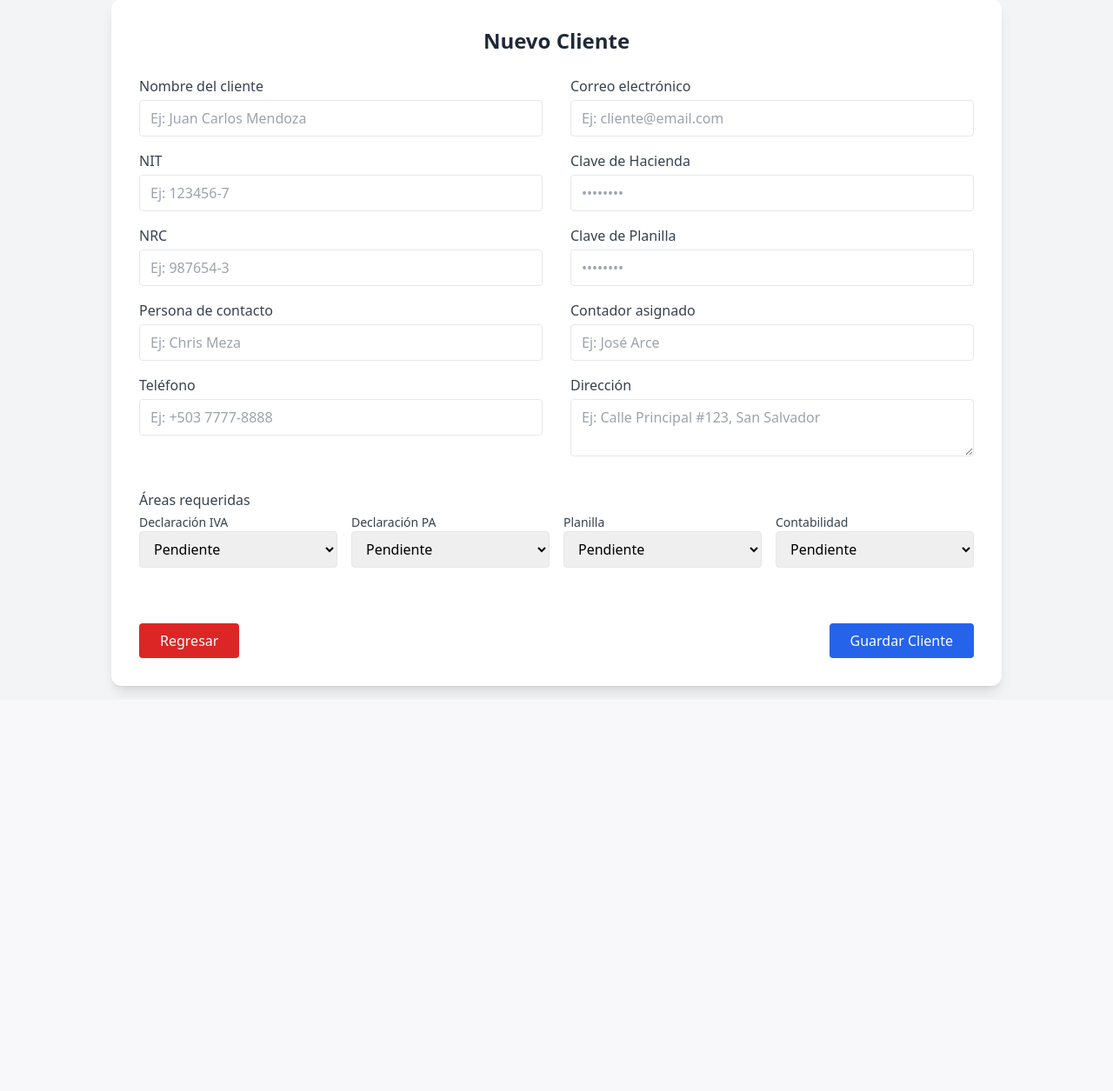
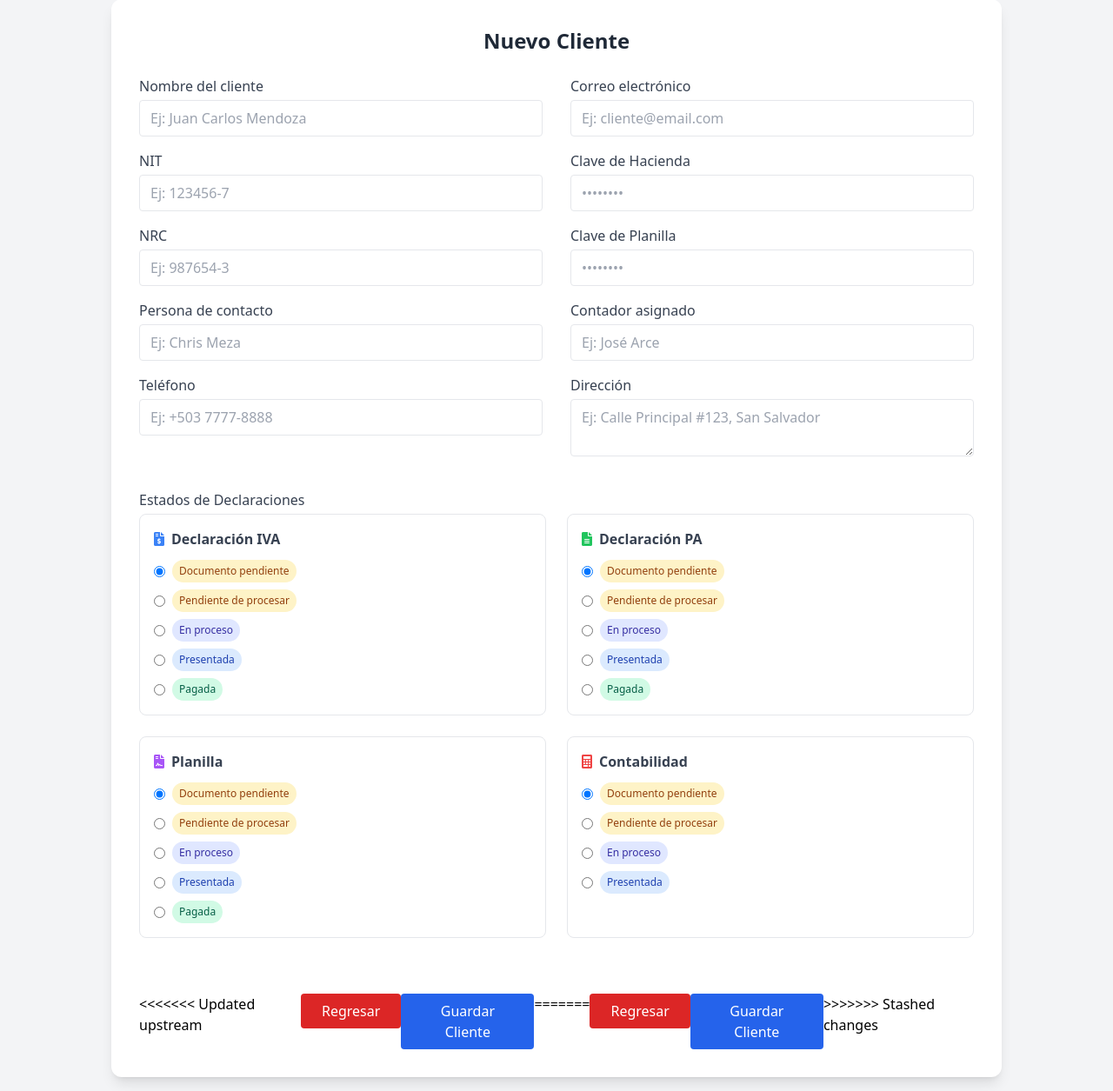
Before and after one commit to ChristopherTommy0506/Profinancial, a PHP site: page /nuevo_cliente.html in a window 1280 px wide. Shown: the part 17-1272 px from the top of the page at 87% size. Before the commit the page ends 822 px from the top, so only its background shows below. Run offline with PHP 8.4, Linux system fonts and the light colour scheme; some libraries are stand-ins or nearby versions.

Commit message:
Modificacion

```diff
--- a/cliente/nuevo_cliente.html
+++ b/cliente/nuevo_cliente.html
@@ -7,6 +7,40 @@
   <script src="https://cdn.tailwindcss.com"></script>
   <link href="https://cdnjs.cloudflare.com/ajax/libs/font-awesome/6.0.0-beta3/css/all.min.css" rel="stylesheet">
   <title>Agregar nuevo cliente</title>
+  <style>
+    .estado-badge {
+      display: inline-flex;
+      align-items: center;
+      padding: 0.25rem 0.5rem;
+      border-radius: 9999px;
+      font-size: 0.75rem;
+      font-weight: 500;
+    }
+    .badge-documento-pendiente {
+      background-color: #fef3c7;
+      color: #92400e;
+    }
+    .badge-pendiente-procesar {
+      background-color: #fef3c7;
+      color: #92400e;
+    }
+    .badge-en-proceso {
+      background-color: #e0e7ff;
+      color: #3730a3;
+    }
+    .badge-presentada {
+      background-color: #dbeafe;
+      color: #1e40af;
+    }
+    .badge-pagada {
+      background-color: #d1fae5;
+      color: #065f46;
+    }
+    .badge-realizado {
+      background-color: #e0e7ff;
+      color: #3730a3;
+    }
+  </style>
 </head>
 <body class="min-h-screen bg-gray-100 flex items-center justify-center p-4">
   <div class="bg-white rounded-xl w-full max-w-5xl shadow-lg p-8">
@@ -70,54 +104,159 @@
         </div>
       </div>
 
-      <!-- Áreas requeridas (opcional, lo dejamos tal como estaba) -->
+      <!-- Estados de declaraciones según la nueva estructura de BD -->
       <div class="md:col-span-2">
-        <label class="block text-gray-700 font-medium mb-1">Áreas requeridas</label>
-        <div class="grid grid-cols-2 md:grid-cols-4 gap-4">
-          <div>
-            <label for="iva" class="block text-sm text-gray-700 font-medium">Declaración IVA</label>
-            <select id="iva" name="iva" class="w-full border rounded px-3 py-2">
-              <option value="pendiente">Pendiente</option>
-              <option value="solvente">Solvente</option>
-              <option value="seguimiento">En seguimiento</option>
-            </select>
+        <label class="block text-gray-700 font-medium mb-1">Estados de Declaraciones</label>
+        <div class="grid grid-cols-1 md:grid-cols-2 gap-6">
+          <!-- Declaración IVA -->
+          <div class="border rounded-lg p-4">
+            <h3 class="font-semibold text-gray-700 mb-3 flex items-center">
+              <i class="fas fa-file-invoice-dollar mr-2 text-blue-500"></i>
+              Declaración IVA
+            </h3>
+            <div class="space-y-2">
+              <label class="flex items-center">
+                <input type="radio" name="declaracion_iva" value="documento pendiente" class="mr-2" checked>
+                <span class="estado-badge badge-documento-pendiente">Documento pendiente</span>
+              </label>
+              <label class="flex items-center">
+                <input type="radio" name="declaracion_iva" value="pendiente de procesar" class="mr-2">
+                <span class="estado-badge badge-pendiente-procesar">Pendiente de procesar</span>
+              </label>
+              <label class="flex items-center">
+                <input type="radio" name="declaracion_iva" value="en proceso" class="mr-2">
+                <span class="estado-badge badge-en-proceso">En proceso</span>
+              </label>
+              <label class="flex items-center">
+                <input type="radio" name="declaracion_iva" value="presentada" class="mr-2">
+                <span class="estado-badge badge-presentada">Presentada</span>
+              </label>
+              <label class="flex items-center">
+                <input type="radio" name="declaracion_iva" value="pagada" class="mr-2">
+                <span class="estado-badge badge-pagada">Pagada</span>
+              </label>
+            </div>
           </div>
 
-          <div>
-            <label for="pa" class="block text-sm text-gray-700 font-medium">Declaración PA</label>
-            <select id="pa" name="pa" class="w-full border rounded px-3 py-2">
-              <option value="pendiente">Pendiente</option>
-              <option value="solvente">Solvente</option>
-              <option value="seguimiento">En seguimiento</option>
-            </select>
+          <!-- Declaración PA -->
+          <div class="border rounded-lg p-4">
+            <h3 class="font-semibold text-gray-700 mb-3 flex items-center">
+              <i class="fas fa-file-alt mr-2 text-green-500"></i>
+              Declaración PA
+            </h3>
+            <div class="space-y-2">
+              <label class="flex items-center">
+                <input type="radio" name="declaracion_pa" value="documento pendiente" class="mr-2" checked>
+                <span class="estado-badge badge-documento-pendiente">Documento pendiente</span>
+              </label>
+              <label class="flex items-center">
+                <input type="radio" name="declaracion_pa" value="pendiente de procesar" class="mr-2">
+                <span class="estado-badge badge-pendiente-procesar">Pendiente de procesar</span>
+              </label>
+              <label class="flex items-center">
+                <input type="radio" name="declaracion_pa" value="en proceso" class="mr-2">
+                <span class="estado-badge badge-en-proceso">En proceso</span>
+              </label>
+              <label class="flex items-center">
+                <input type="radio" name="declaracion_pa" value="presentada" class="mr-2">
+                <span class="estado-badge badge-presentada">Presentada</span>
+              </label>
+              <label class="flex items-center">
+                <input type="radio" name="declaracion_pa" value="pagada" class="mr-2">
+                <span class="estado-badge badge-pagada">Pagada</span>
+              </label>
+            </div>
           </div>
 
-          <div>
-            <label for="planilla" class="block text-sm text-gray-700 font-medium">Planilla</label>
-            <select id="planilla" name="planilla" class="w-full border rounded px-3 py-2">
-              <option value="pendiente">Pendiente</option>
-              <option value="solvente">Solvente</option>
-              <option value="seguimiento">En seguimiento</option>
-            </select>
+          <!-- Planilla -->
+          <div class="border rounded-lg p-4">
+            <h3 class="font-semibold text-gray-700 mb-3 flex items-center">
+              <i class="fas fa-file-contract mr-2 text-purple-500"></i>
+              Planilla
+            </h3>
+            <div class="space-y-2">
+              <label class="flex items-center">
+                <input type="radio" name="declaracion_planilla" value="documento pendiente" class="mr-2" checked>
+                <span class="estado-badge badge-documento-pendiente">Documento pendiente</span>
+              </label>
+              <label class="flex items-center">
+                <input type="radio" name="declaracion_planilla" value="pendiente de procesar" class="mr-2">
+                <span class="estado-badge badge-pendiente-procesar">Pendiente de procesar</span>
+              </label>
+              <label class="flex items-center">
+                <input type="radio" name="declaracion_planilla" value="en proceso" class="mr-2">
+                <span class="estado-badge badge-en-proceso">En proceso</span>
+              </label>
+              <label class="flex items-center">
+                <input type="radio" name="declaracion_planilla" value="presentada" class="mr-2">
+                <span class="estado-badge badge-presentada">Presentada</span>
+              </label>
+              <label class="flex items-center">
+                <input type="radio" name="declaracion_planilla" value="pagada" class="mr-2">
+                <span class="estado-badge badge-pagada">Pagada</span>
+              </label>
+            </div>
           </div>
 
-          <div>
-            <label for="contabilidad" class="block text-sm text-gray-700 font-medium">Contabilidad</label>
-            <select id="contabilidad" name="contabilidad" class="w-full border rounded px-3 py-2">
-              <option value="pendiente">Pendiente</option>
-              <option value="solvente">Solvente</option>
-              <option value="seguimiento">En seguimiento</option>
-            </select>
+          <!-- Contabilidad -->
+          <div class="border rounded-lg p-4">
+              <h3 class="font-semibold text-gray-700 mb-3 flex items-center">
+                  <i class="fas fa-calculator mr-2 text-red-500"></i>
+                  Contabilidad
+              </h3>
+              <div class="space-y-2">
+                  <label class="flex items-center">
+                      <input type="radio" name="declaracion_contabilidad" value="documento pendiente" class="mr-2" checked>
+                      <span class="estado-badge badge-documento-pendiente">Documento pendiente</span>
+                  </label>
+                  <label class="flex items-center">
+                      <input type="radio" name="declaracion_contabilidad" value="pendiente de procesar" class="mr-2">
+                      <span class="estado-badge badge-pendiente-procesar">Pendiente de procesar</span>
+                  </label>
+                  <label class="flex items-center">
+                      <input type="radio" name="declaracion_contabilidad" value="en proceso" class="mr-2">
+                      <span class="estado-badge badge-en-proceso">En proceso</span>
+                  </label>
+                  <label class="flex items-center">
+                      <input type="radio" name="declaracion_contabilidad" value="presentada" class="mr-2">
+                      <span class="estado-badge badge-presentada">Presentada</span>
+                  </label>
+              </div>
+            </div>
           </div>
-        </div>
       </div>
 
       <!-- Botones abajo -->
       <div class="md:col-span-2 flex justify-between mt-8">
+<<<<<<< Updated upstream
         <a href="../cliente/index.php"><button type="button" class="bg-red-600 text-white px-6 py-2 rounded hover:bg-red-700 transition">Regresar</button></a>
         <button type="submit" class="bg-blue-600 text-white px-6 py-2 rounded hover:bg-blue-700 transition">Guardar Cliente</button>
+=======
+        <a href="../index.php">
+          <button type="button" class="bg-red-600 text-white px-6 py-2 rounded hover:bg-red-700 transition">
+            Regresar
+          </button>
+        </a>
+        <button type="submit" class="bg-blue-600 text-white px-6 py-2 rounded hover:bg-blue-700 transition">
+          Guardar Cliente
+        </button>
+>>>>>>> Stashed changes
       </div>
     </form>
   </div>
+
+  <script>
+    // Validación básica del formulario
+    document.querySelector('form').addEventListener('submit', function(e) {
+      const nombre = document.querySelector('input[name="nombre"]').value;
+      const nit = document.querySelector('input[name="nit"]').value;
+
+      if (!nombre.trim() || !nit.trim()) {
+        e.preventDefault();
+        alert('Por favor, complete los campos obligatorios: Nombre y NIT');
+        return false;
+      }
+    });
+  </script>
 </body>
 </html>
```
Also changed, not shown: cliente/PHP/guardar_cliente.php (+15 -3 lines), cliente/index.php (+8 -13 lines).
